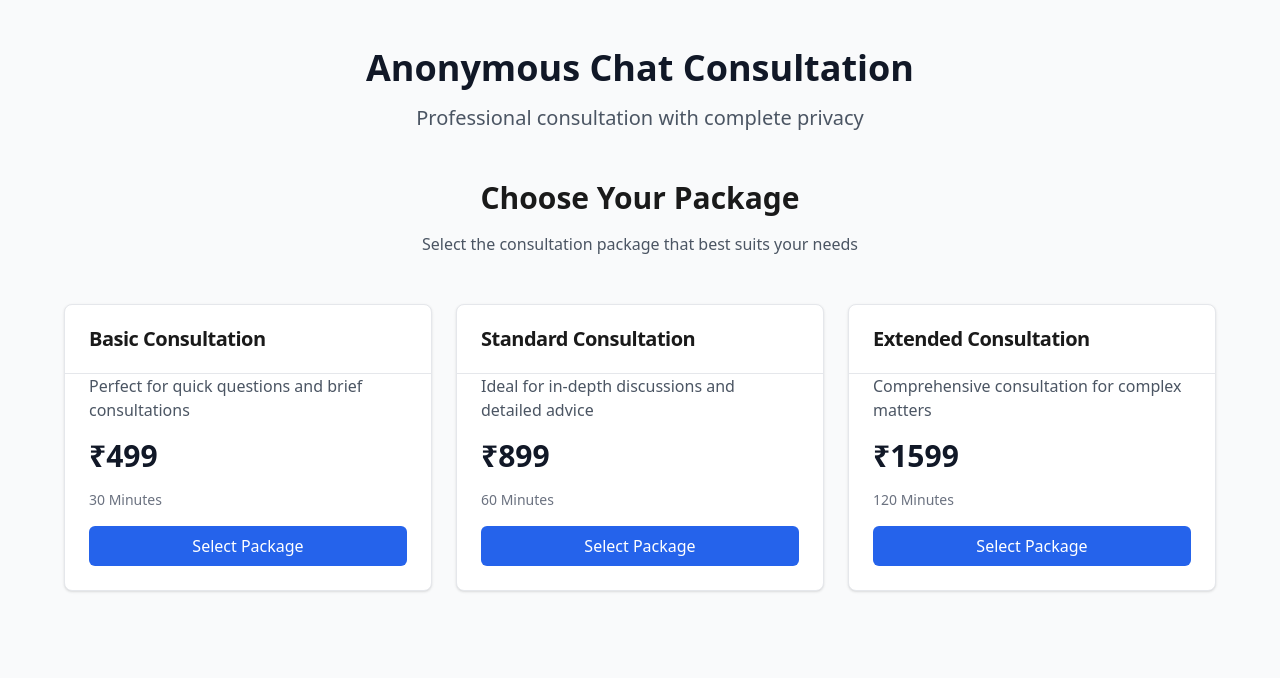
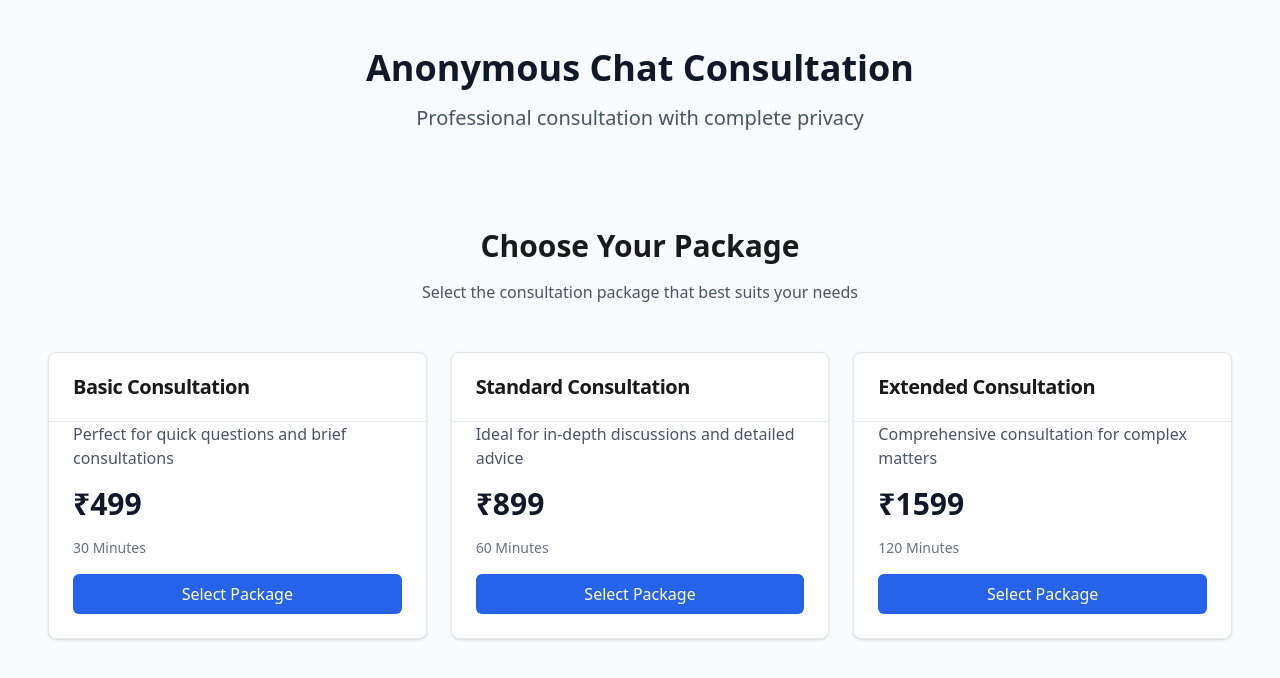
Before and after one commit to gijojohn/anonymousChat, a Next.js app: page / in a window 1280 px wide. Shown: the top 678 px of the page. Built offline with nearby package versions, Linux system fonts and the light colour scheme.

Commit message:
Fix horizontal layout with inline styles

```diff
--- a/src/components/packages-section.tsx
+++ b/src/components/packages-section.tsx
@@ -34,7 +34,7 @@ export function PackagesSection() {
   };
 
   return (
-    <div className="container mx-auto px-4">
+    <section className="py-12 px-4">
       <div className="text-center mb-12">
         <h2 className="text-3xl font-bold mb-4">Choose Your Package</h2>
         <p className="text-gray-600">
@@ -42,12 +42,9 @@ export function PackagesSection() {
         </p>
       </div>
 
-      {/* Wrapper for the cards with explicit width control */}
-      <div className="w-full max-w-6xl mx-auto">
-        {/* Flex container for horizontal arrangement */}
-        <div className="flex flex-row flex-wrap md:flex-nowrap justify-center gap-6">
+      <div style={{ display: 'flex', flexDirection: 'row', gap: '24px', justifyContent: 'center', maxWidth: '1200px', margin: '0 auto' }}>
         {PACKAGES.map((pkg) => (
-            <div key={pkg.id} className="w-full md:w-1/3 max-w-sm">
+          <div key={pkg.id} style={{ flex: '1', minWidth: '300px', maxWidth: '400px' }}>
             <Card className="h-full bg-white border border-gray-200 hover:shadow-lg transition-all duration-300">
               <CardHeader>
                 <CardTitle className="text-xl font-semibold">{pkg.title}</CardTitle>
@@ -67,7 +64,6 @@ export function PackagesSection() {
           </div>
         ))}
       </div>
-      </div>
-    </div>
+    </section>
   );
 }
```
Lines whose indentation alone changed are shown as unchanged.
